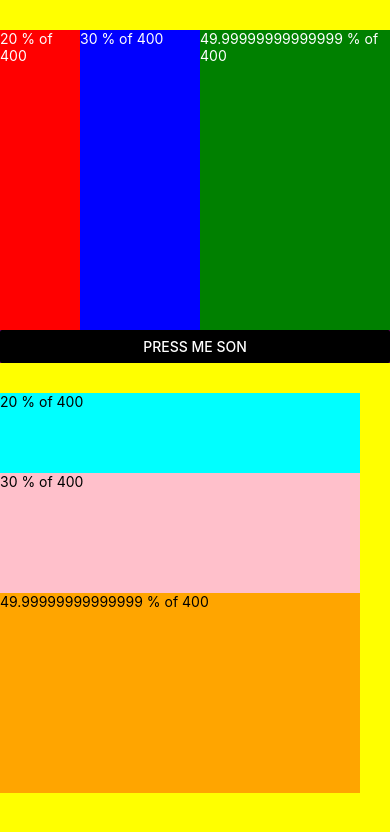
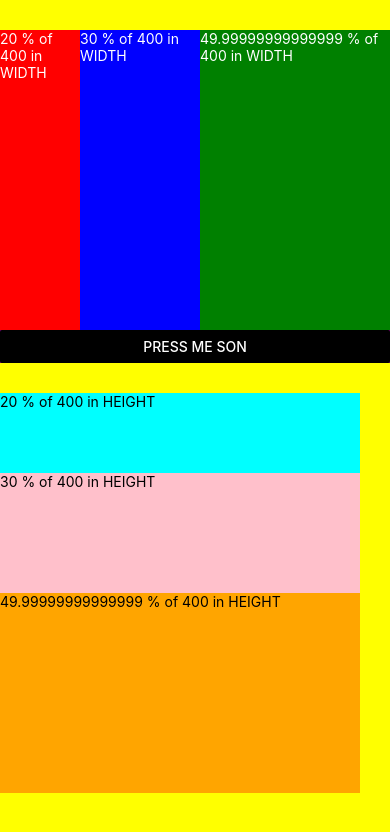
Before and after one commit to DrewIndeed/RN-repack-lazy-loading, a React Native app: screen / in a window 390 px wide. Shown: the top 832 px of the page. Built offline with nearby package versions, Linux system fonts and the light colour scheme.

Commit message:
Add log text

```diff
--- a/App.js
+++ b/App.js
@@ -56,7 +56,7 @@ const App = () => {
               }}>
               <Text style={{color: 'white'}}>
                 {(widthsForHorizontal[idx] / sumOfTransformValues) * 100} % of{' '}
-                {sumOfTransformValues}
+                {sumOfTransformValues} in WIDTH
               </Text>
             </View>
           ))}
@@ -93,7 +93,7 @@ const App = () => {
               }}>
               <Text>
                 {(heightsForVertival[idx] / sumOfTransformValues) * 100} % of{' '}
-                {sumOfTransformValues}
+                {sumOfTransformValues} in HEIGHT
               </Text>
             </View>
           ))}
```
